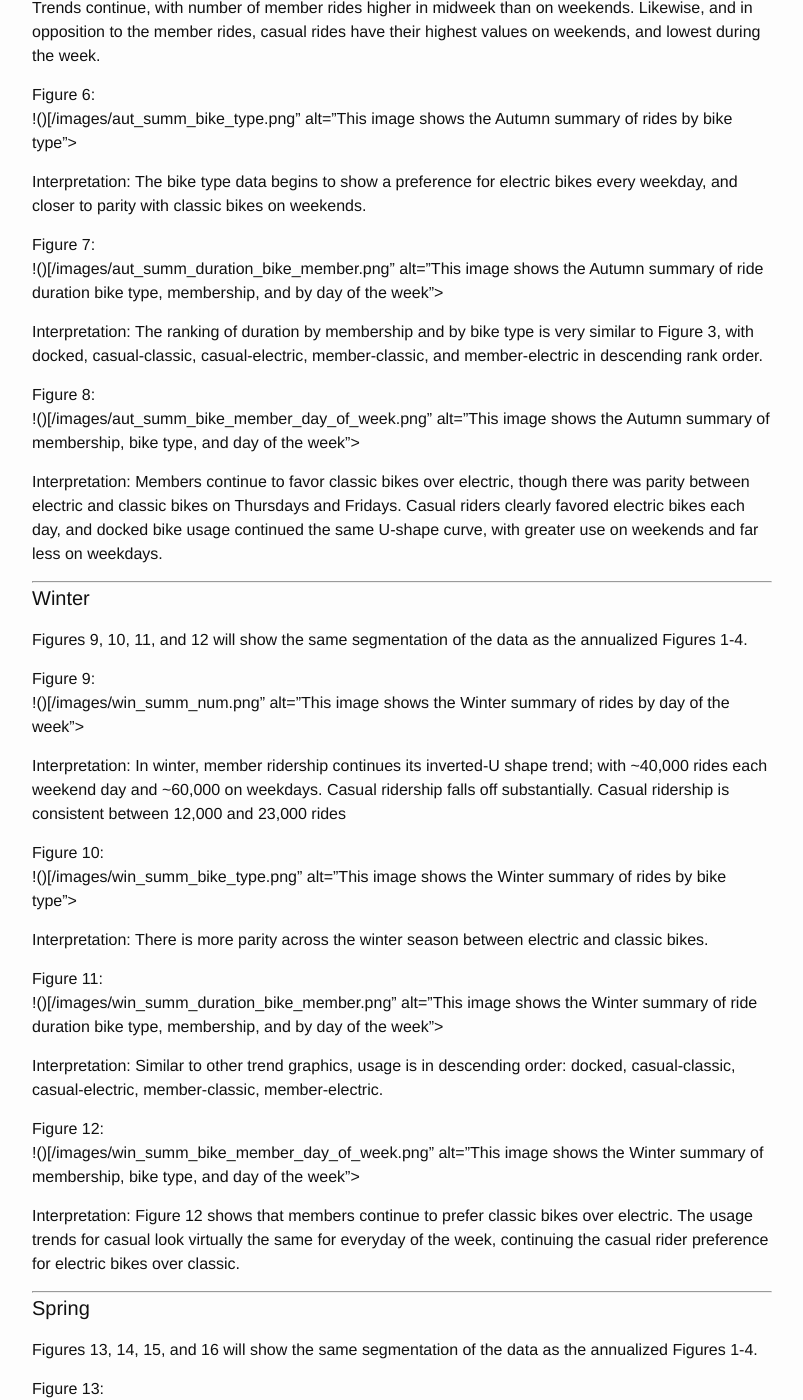
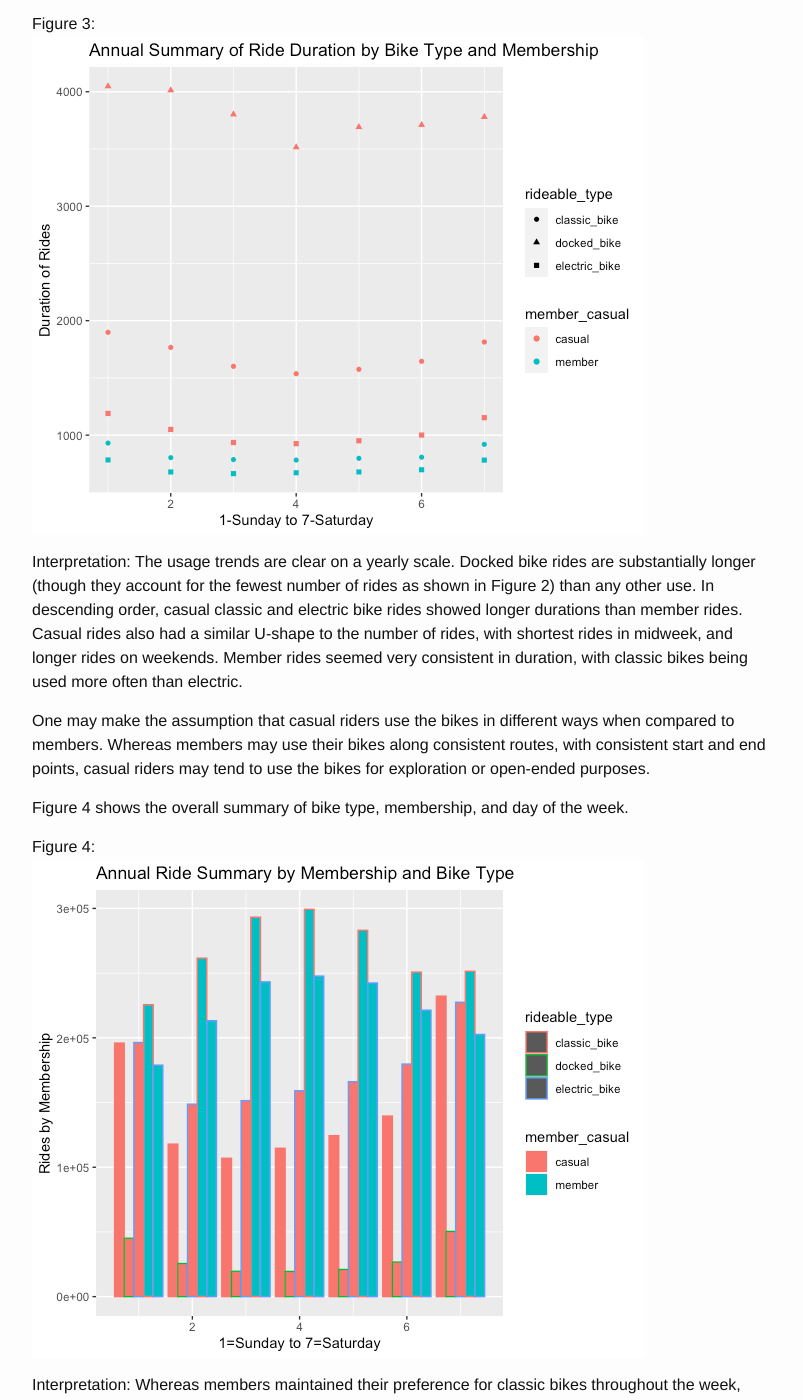
Before and after one commit to jkenton/CapableOne, a Jekyll site: the page built from cyclistic-case.md, in a window 1280 px wide and 1400 px high, scrolled down 3163 px. Shown: the whole window, without its empty margins (238-1041 px from the left). Built offline with Jekyll 4.4.1, drawn with Linux system fonts in a browser that asks for light colours; some of the changed text lies outside the part shown.

Commit message:
cs edits

```diff
--- a/cyclistic-case.md
+++ b/cyclistic-case.md
@@ -64,19 +64,19 @@ Interpretation: The table shows that the months of June through September each h
 Figure 1 shows the Annual summary of rides, broken down by membership status (member v. casual)
 
 Figure 1:<br/>
-!()[/images/ann_summ_num.png" alt="This image shows the annual summary of rides by day of the week">
+<img src="/images/ann_summ_num.png" alt="This image shows the annual summary of rides by day of the week">
 
 The graphic shows that the members vary between 400,000 and 550,000. The membership curve has an inverted-U shape, with low numbers on Saturday and Sunday, and highest numbers on Wednesday. The casual rider curve is almost the opposite. The casual rider curve is a U-shape, and ride numbers varied between 275,000 to 510,000, with low point on Tuesday, and high points on Saturday and Sunday.
 
 There are two additional ways to visualize this annual data. One is by bike type ridden (classic, electric, or docked), and the other is by ride duration. Figure 2 shows the annual ride data summarized by bike type. Figure 3 shows the annual summary of ride duration by bike type and membership.
 
 Figure 2: <br/>
-!()[/images/ann_summ_bike_type.png" alt="This image shows the annual summary of rides by bike type">
+<img src="/images/ann_summ_bike_type.png" alt="This image shows the annual summary of rides by bike type">
 
 Interpretation: There are two principal types of bikes, classic and electric. During weekdays, there is no substantial preference between the two types. On weekends, there does seem to be a preference for classic bikes over electric. One thing to note is that "docked bikes" were only used by casual riders. The use od docked bikes showed similar trends with typical casual rider behavior with maximum use on weekends and a U-shaped curve during the week, with a low point on Wednesday.
 
 Figure 3:<br/>
-!()[/images/ann_summ_duration_bike_member.png" alt="This image shows the annual summary of ride duration bike type, membership, and by day of the week">
+<img src="/images/ann_summ_duration_bike_member.png" alt="This image shows the annual summary of ride duration bike type, membership, and by day of the week">
 
 Interpretation: The usage trends are clear on a yearly scale. Docked bike rides are substantially longer (though they account for the fewest number of rides as shown in Figure 2) than any other use. In descending order, casual classic and electric bike rides showed longer durations than member rides. Casual rides also had a similar U-shape to the number of rides, with shortest rides in midweek, and longer rides on weekends. Member rides seemed very consistent in duration, with classic bikes being used more often than electric.
 
@@ -85,7 +85,7 @@ One may make the assumption that casual riders use the bikes in different ways w
 Figure 4 shows the overall summary of bike type, membership, and day of the week.
 
 Figure 4:<br/>
-!()[/images/ann_summ_bike_member_day_of_week.png" alt="This image shows the annual summary of membership, bike type, and day of the week">
+<img src="/images/ann_summ_bike_member_day_of_week.png" alt="This image shows the annual summary of membership, bike type, and day of the week">
 
 Interpretation: Whereas members maintained their preference for classic bikes throughout the week, casual riders preferred electric bikes during the week, and were equally interested in classic and electric bikes on weekends.
 
@@ -103,23 +103,23 @@ For the analysis, the data were grouped into four seasonal blocs: July, August,
 Figures 5, 6, 7, and 8 will show the same segmentation of the data as the annualized Figures 1-4.
 
 Figure 5:<br/>
-!()[/images/aut_summ_num.png" alt="This image shows the Autumn summary of rides by day of the week">
+<img src="/images/aut_summ_num.png" alt="This image shows the Autumn summary of rides by day of the week">
 
 
 Interpretation: Total number of member rides is greater that casual rides across all days of the week. Trends continue, with number of member rides higher in midweek than on weekends. Likewise, and in opposition to the member rides, casual rides have their highest values on weekends, and lowest during the week.
 
 Figure 6:<br/>
-!()[/images/aut_summ_bike_type.png" alt="This image shows the Autumn summary of rides by bike type">
+<img src="/images/aut_summ_bike_type.png" alt="This image shows the Autumn summary of rides by bike type">
 
 Interpretation: The bike type data begins to show a preference for electric bikes every weekday, and closer to parity with classic bikes on weekends.
 
 Figure 7:<br/>
-!()[/images/aut_summ_duration_bike_member.png" alt="This image shows the Autumn summary of ride duration bike type, membership, and by day of the week">
+<img src="/images/aut_summ_duration_bike_member.png" alt="This image shows the Autumn summary of ride duration bike type, membership, and by day of the week">
 
 Interpretation: The ranking of duration by membership and by bike type is very similar to Figure 3, with docked, casual-classic, casual-electric, member-classic, and member-electric in descending rank order.
 
 Figure 8:<br/>
-!()[/images/aut_summ_bike_member_day_of_week.png" alt="This image shows the Autumn summary of membership, bike type, and day of the week">
+<img src="/images/aut_summ_bike_member_day_of_week.png" alt="This image shows the Autumn summary of membership, bike type, and day of the week">
 
 Interpretation: Members continue to favor classic bikes over electric, though there was parity between electric and classic bikes on Thursdays and Fridays. Casual riders clearly favored electric bikes each day, and docked bike usage continued the same U-shape curve, with greater use on weekends and far less on weekdays.
 
@@ -130,22 +130,22 @@ Interpretation: Members continue to favor classic bikes over electric, though th
 Figures 9, 10, 11, and 12 will show the same segmentation of the data as the annualized Figures 1-4.
 
 Figure 9:<br/>
-!()[/images/win_summ_num.png" alt="This image shows the Winter summary of rides by day of the week">
+<img src="/images/win_summ_num.png" alt="This image shows the Winter summary of rides by day of the week">
 
 Interpretation: In winter, member ridership continues its inverted-U shape trend; with ~40,000 rides each weekend day and ~60,000 on weekdays. Casual ridership falls off substantially. Casual ridership is consistent between 12,000 and 23,000 rides
 
 Figure 10:<br/>
-!()[/images/win_summ_bike_type.png" alt="This image shows the Winter summary of rides by bike type">
+<img src="/images/win_summ_bike_type.png" alt="This image shows the Winter summary of rides by bike type">
 
 Interpretation: There is more parity across the winter season between electric and classic bikes.
 
 Figure 11:<br/>
-!()[/images/win_summ_duration_bike_member.png" alt="This image shows the Winter summary of ride duration bike type, membership, and by day of the week">
+<img src="/images/win_summ_duration_bike_member.png" alt="This image shows the Winter summary of ride duration bike type, membership, and by day of the week">
 
 Interpretation: Similar to other trend graphics, usage is in descending order: docked, casual-classic, casual-electric, member-classic, member-electric.
 
 Figure 12:<br/>
-!()[/images/win_summ_bike_member_day_of_week.png" alt="This image shows the Winter summary of membership, bike type, and day of the week">
+<img src="/images/win_summ_bike_member_day_of_week.png" alt="This image shows the Winter summary of membership, bike type, and day of the week">
 
 Interpretation: Figure 12 shows that members continue to prefer classic bikes over electric. The usage trends for casual look virtually the same for everyday of the week, continuing the casual rider preference for electric bikes over classic.
 
@@ -155,22 +155,22 @@ Interpretation: Figure 12 shows that members continue to prefer classic bikes ov
 Figures 13, 14, 15, and 16 will show the same segmentation of the data as the annualized Figures 1-4.
 
 Figure 13:<br/>
-!()[/images/spr_summ_num.png" alt="This image shows the Spring summary of rides by day of the week">
+<img src="/images/spr_summ_num.png" alt="This image shows the Spring summary of rides by day of the week">
 
 Interpretation: Figure 13 shows that casual ridership exceeds member ridership on weekends, and has substantially rebounded from Winter numbers on other days of the week. Similar to other seasons, member ridership shows the inverted-U shape trend with highest ridership mid week, and lower on weekends.
 
 Figure 14:<br/>
-!()[/images/spr_summ_bike_type.png" alt="This image shows the Spring summary of rides by bike type">
+<img src="/images/spr_summ_bike_type.png" alt="This image shows the Spring summary of rides by bike type">
 
 Interpretation: There is a clear preference for classic bikes in the Spring. Overall number of rides remains consistent across weekdays and weekends.
 
 Figure 15:<br/>
-!()[/images/spr_summ_duration_bike_member.png" alt="This image shows the Spring summary of ride duration bike type, membership, and by day of the week">
+<img src="/images/spr_summ_duration_bike_member.png" alt="This image shows the Spring summary of ride duration bike type, membership, and by day of the week">
 
 Interpretation: Similar to other trend graphics, usage is in descending order: docked, casual-classic, casual-electric, member-classic, member-electric. Across the board, each type of ride (on average) is longer than in Winter.
 
 Figure 16:<br/>
-!()[/images/spr_summ_bike_member_day_of_week.png" alt="This image shows the Spring summary of membership, bike type, and day of the week">
+<img src="/images/spr_summ_bike_member_day_of_week.png" alt="This image shows the Spring summary of membership, bike type, and day of the week">
 
 Interpretation: Members continue to favor classic bikes over electric. Casual riders favored electric bikes during the week, and were at parity on weekends.
 
@@ -180,23 +180,23 @@ Interpretation: Members continue to favor classic bikes over electric. Casual ri
 Figures 17, 18, 19, and 20 will show the same segmentation of the data as the annualized Figures 1-4. Summer has > 40% of all rides in the system.
 
 Figure 17:<br/>
-!()[/images/sum_summ_num.png" alt="This image shows the Summer summary of rides by day of the week">
+<img src="/images/sum_summ_num.png" alt="This image shows the Summer summary of rides by day of the week">
 
 Interpretation: In summer, the number of casual rides far outnumbers member rides on weekends. Member rides continue the familiar inverted-U shape across all seven days, with higher ride numbers mid week and lowest on weekends.
 
 Figure 18:<br/>
-!()[/images/sum_summ_bike_type.png" alt="This image shows the Summer summary of rides by bike type">
+<img src="/images/sum_summ_bike_type.png" alt="This image shows the Summer summary of rides by bike type">
 
 Interpretation: Across the board, classic bikes are favored over electric. This may indicate that there are fewer electric bikes, given the substantial general increase in ridership numbers.
 
 Figure 19:<br/>
-!()[/images/sum_summ_duration_bike_member.png" alt="This image shows the Summer summary of ride duration bike type, membership, and by day of the week">
+<img src="/images/sum_summ_duration_bike_member.png" alt="This image shows the Summer summary of ride duration bike type, membership, and by day of the week">
 
 Interpretation: In this area, usage trends are the same as every other grouping. Usage is in descending order: docked, casual-classic, casual-electric, member-classic, member-electric. Across the board, each type of ride (on average) is longer than in Winter.
 
 
 Figure 20:<br/>
-!()[/images/sum_summ_bike_member_day_of_week.png" alt="This image shows the Summer summary of membership, bike type, and day of the week">
+<img src="/images/sum_summ_bike_member_day_of_week.png" alt="This image shows the Summer summary of membership, bike type, and day of the week">
 
 Interpretation: Members continue to favor classic bikes over electric. Casual riders favored electric bikes during the week, and were at parity on weekends.
 
```
